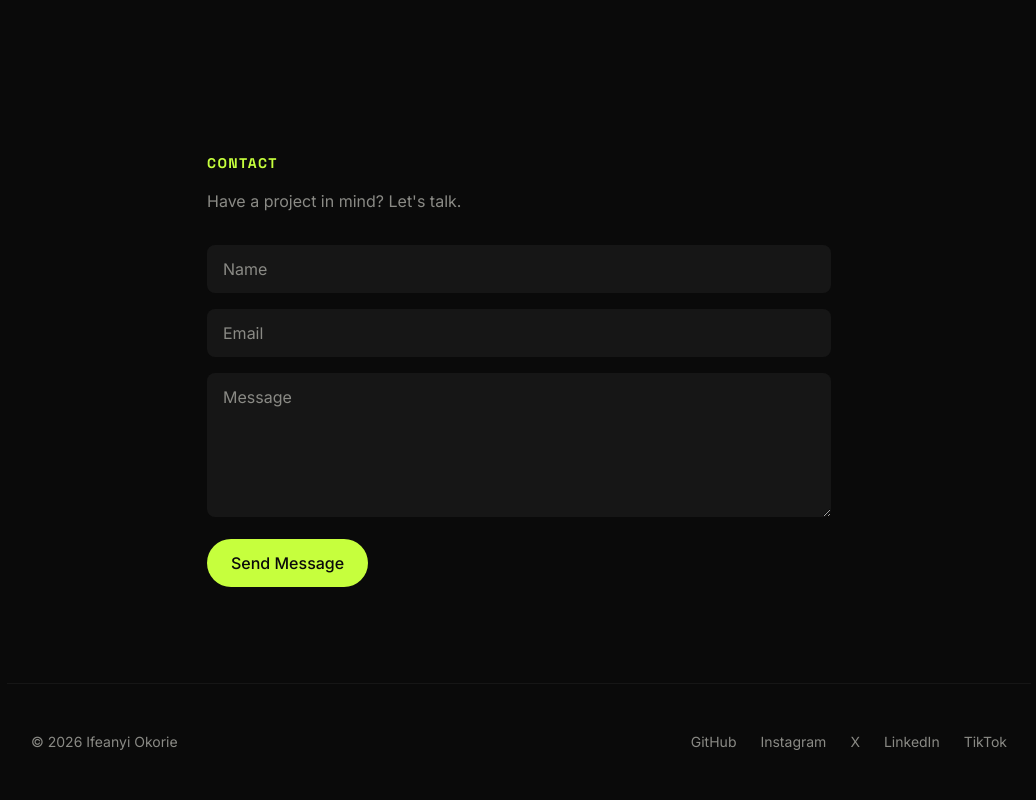
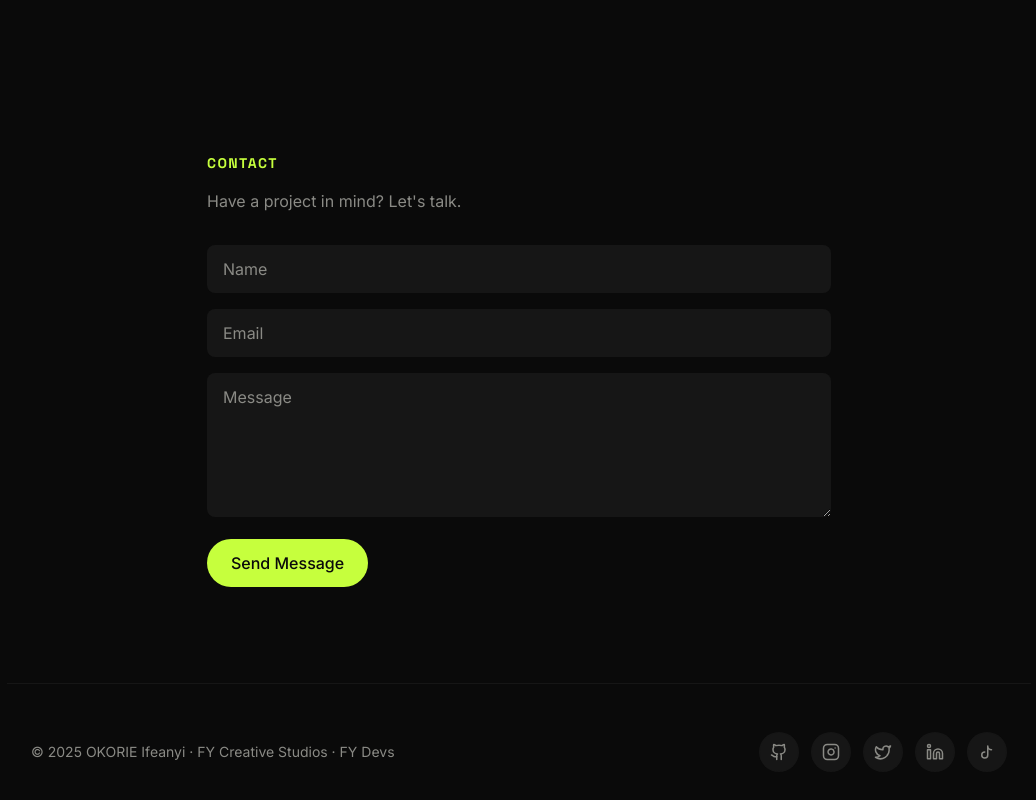
Before and after one commit to LowkeyFY/Portfolio-website, a React (Vite) app in the folder frontend/: page / in a window 1280 px wide. Shown: the part 4326-5126 px from the top of the page, without its empty margins (121-1157 px from the left). Built offline with nearby package versions, Linux system fonts and the light colour scheme.

Commit message:
Update footer: icon socials with TikTok SVG, copyright line

```diff
--- a/frontend/src/components/Footer.tsx
+++ b/frontend/src/components/Footer.tsx
@@ -1,21 +1,40 @@
+import { Github, Instagram, Twitter, Linkedin } from 'lucide-react';
+
+const TikTokIcon = ({ size = 18 }: { size?: number }) => (
+  <svg width={size} height={size} viewBox="0 0 24 24" fill="none" stroke="currentColor" strokeWidth="2" strokeLinecap="round" strokeLinejoin="round">
+    <path d="M9 12a4 4 0 1 0 4 4V4a5 5 0 0 0 5 5" />
+  </svg>
+);
+
 const socials = [
-  { name: "GitHub", url: "https://github.com/LowkeyFY" },
-  { name: "Instagram", url: "https://www.instagram.com/FY_CREATIVE_STUDIOS" },
-  { name: "X", url: "https://x.com/FY_lowkey" },
-  { name: "LinkedIn", url: "https://www.linkedin.com/in/ifeanyi-okorie-59a040313" },
-  { name: "TikTok", url: "https://www.tiktok.com/@lowkey_fy" },
+  { name: "GitHub", url: "https://github.com/LowkeyFY", icon: Github },
+  { name: "Instagram", url: "https://www.instagram.com/FY_CREATIVE_STUDIOS", icon: Instagram },
+  { name: "X", url: "https://x.com/FY_lowkey", icon: Twitter },
+  { name: "LinkedIn", url: "https://www.linkedin.com/in/ifeanyi-okorie-59a040313", icon: Linkedin },
+  { name: "TikTok", url: "https://www.tiktok.com/@lowkey_fy", icon: TikTokIcon },
 ];
 
 export default function Footer() {
   return (
-    <footer className="px-6 max-w-5xl mx-auto py-12 border-t border-surface flex flex-col md:flex-row items-center justify-between gap-4">
-      <p className="text-muted text-sm">© {new Date().getFullYear()} Ifeanyi Okorie</p>
-      <div className="flex gap-6 flex-wrap justify-center">
-        {socials.map((social) => (
-          <a key={social.name} href={social.url} target="_blank" rel="noopener noreferrer" className="text-sm text-muted hover:text-accent transition-colors">
-            {social.name}
-          </a>
-        ))}
+    <footer className="px-6 max-w-5xl mx-auto py-12 border-t border-surface">
+      <div className="flex flex-col md:flex-row items-center justify-between gap-6">
+        <p className="text-muted text-sm">
+          © 2025 OKORIE Ifeanyi · FY Creative Studios · FY Devs
+        </p>
+        <div className="flex items-center gap-3">
+          {socials.map((social) => (
+            <a
+              key={social.name}
+              href={social.url}
+              target="_blank"
+              rel="noopener noreferrer"
+              aria-label={social.name}
+              className="p-2.5 rounded-full bg-surface border border-surface/50 text-muted hover:text-accent hover:border-accent hover:scale-110 transition-all"
+            >
+              <social.icon size={18} />
+            </a>
+          ))}
+        </div>
       </div>
     </footer>
   );
```
